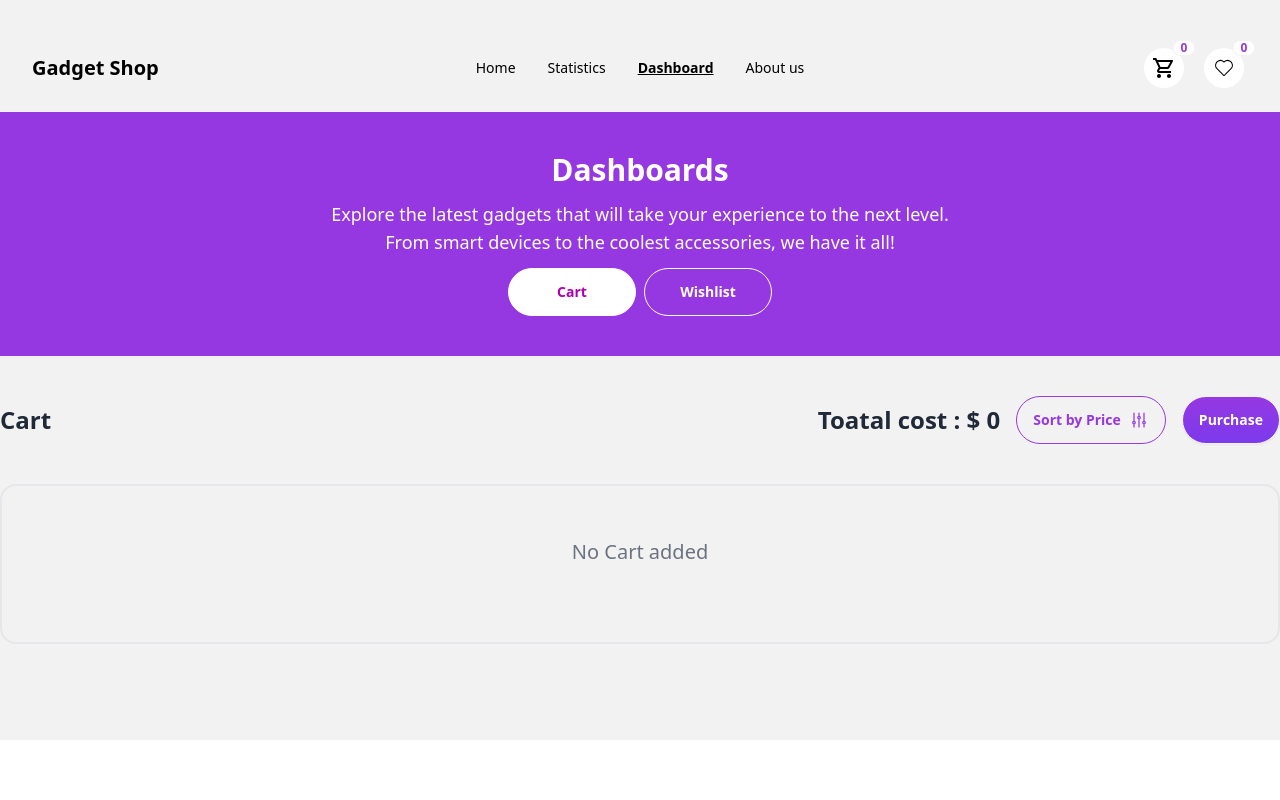
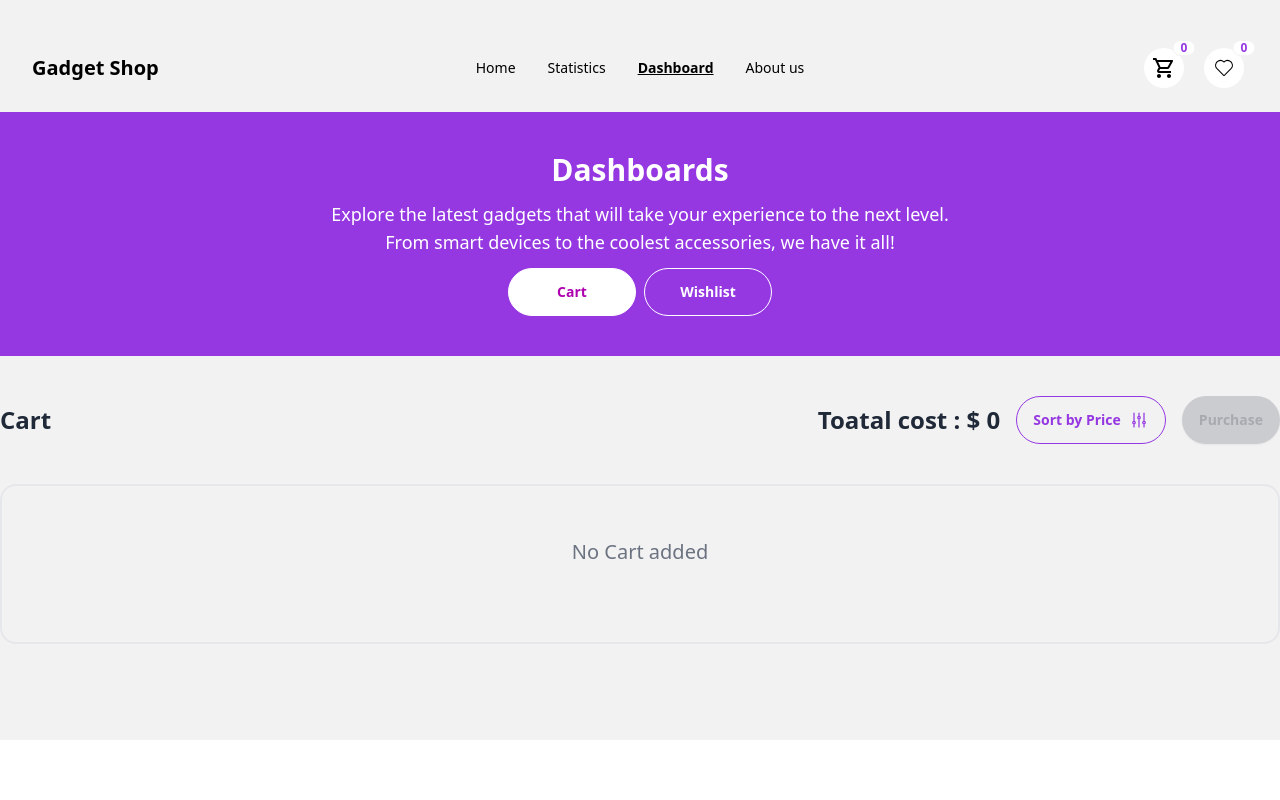
Before and after one commit to mehefujali/gadget-shop, a React (Vite) app: page /dashboard/cart in a window 1280 px wide. Shown: the top 800 px of the page. Built offline with nearby package versions, Linux system fonts and the light colour scheme.

Commit message:
dynamic modal an btn added

```diff
--- a/src/components/Cart/Cart.jsx
+++ b/src/components/Cart/Cart.jsx
@@ -4,7 +4,9 @@ import { getDataFromLocal } from "../../utility/localstorage";
 import CartCard from "../CartCard/CartCard";
 import { CartContext } from "../Context/CreateCartContextPov";
 import chackImg from '../../assets/images/Group.png'
+import './cart.css'
 const Cart = () => {
+      const { setCart } = useContext(CartContext)
       const [cartProductsId, setCartsProductId] = useState([])
       const [products, setProducts] = useState([])
       const [short, setShort] = useState(false)
@@ -25,6 +27,11 @@ const Cart = () => {
             document.getElementById('my_modal_1').showModal()
 
 
+
+      }
+      const closeModal = () => {
+            localStorage.removeItem('cart')
+            setCart(0)
       }
 
       return (
@@ -38,9 +45,10 @@ const Cart = () => {
                                     <button className="   font-bold flex items-center btn px-4 rounded-full btn-outline border-primary-color btn-sm md:btn-md  text-primary-color"
                                           onClick={() => setShort(true)}
                                     >Sort by Price <HiOutlineAdjustmentsVertical className="text-xl" /></button>
-                                    <button
+                                    <button disabled={filterCartProduct.length < 1}
                                           onClick={handleBuyProduct}
-                                          className=" w-full sm:w-fit btn-sm md:btn-md btn bg-gradient-to-b from-primary-color to-violet-600 rounded-full text-white px-4">Purchase</button>
+                                          id="purchaseBtn"
+                                          className="  w-full sm:w-fit btn-sm md:btn-md btn bg-primary-color   rounded-full text-white px-4">Purchase</button>
                               </div>
                         </div>
                         <div className=" flex flex-col gap-4 mt-10 min-h-[20vh] border-2 rounded-2xl p-5">
@@ -66,7 +74,7 @@ const Cart = () => {
                               <div className="modal-action">
                                     <form method="dialog" className=" w-full flex  justify-center">
                                           {/* if there is a button in form, it will close the modal */}
-                                          <button className="btn w-2/4 mx-auto text-lg btn-md">Close</button>
+                                          <button className="btn w-2/4 mx-auto text-lg btn-md" onClick={closeModal}>Close</button>
                                     </form>
                               </div>
                         </div>
```
Also changed, not shown: src/components/Cart/cart.css (added).
